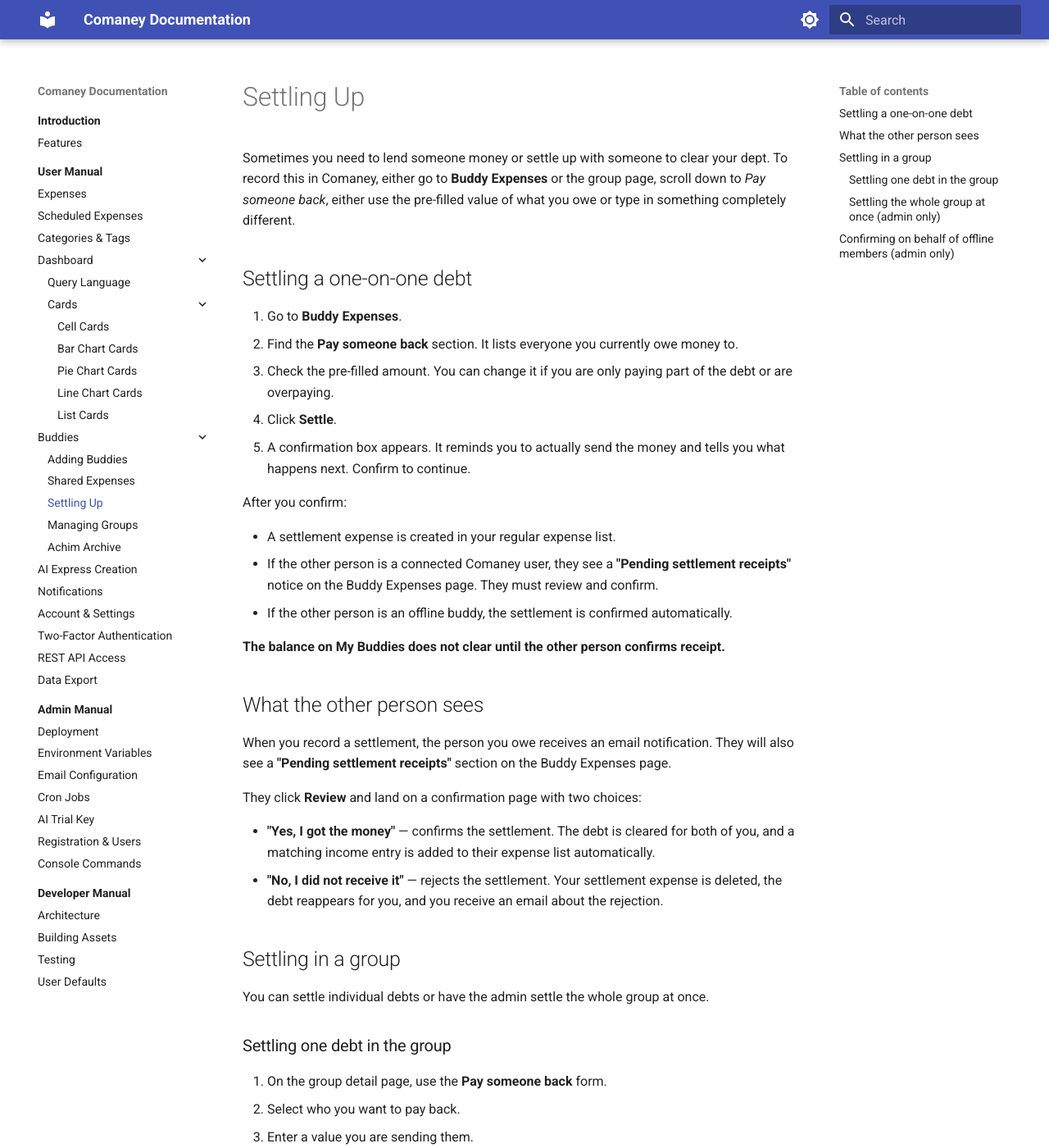
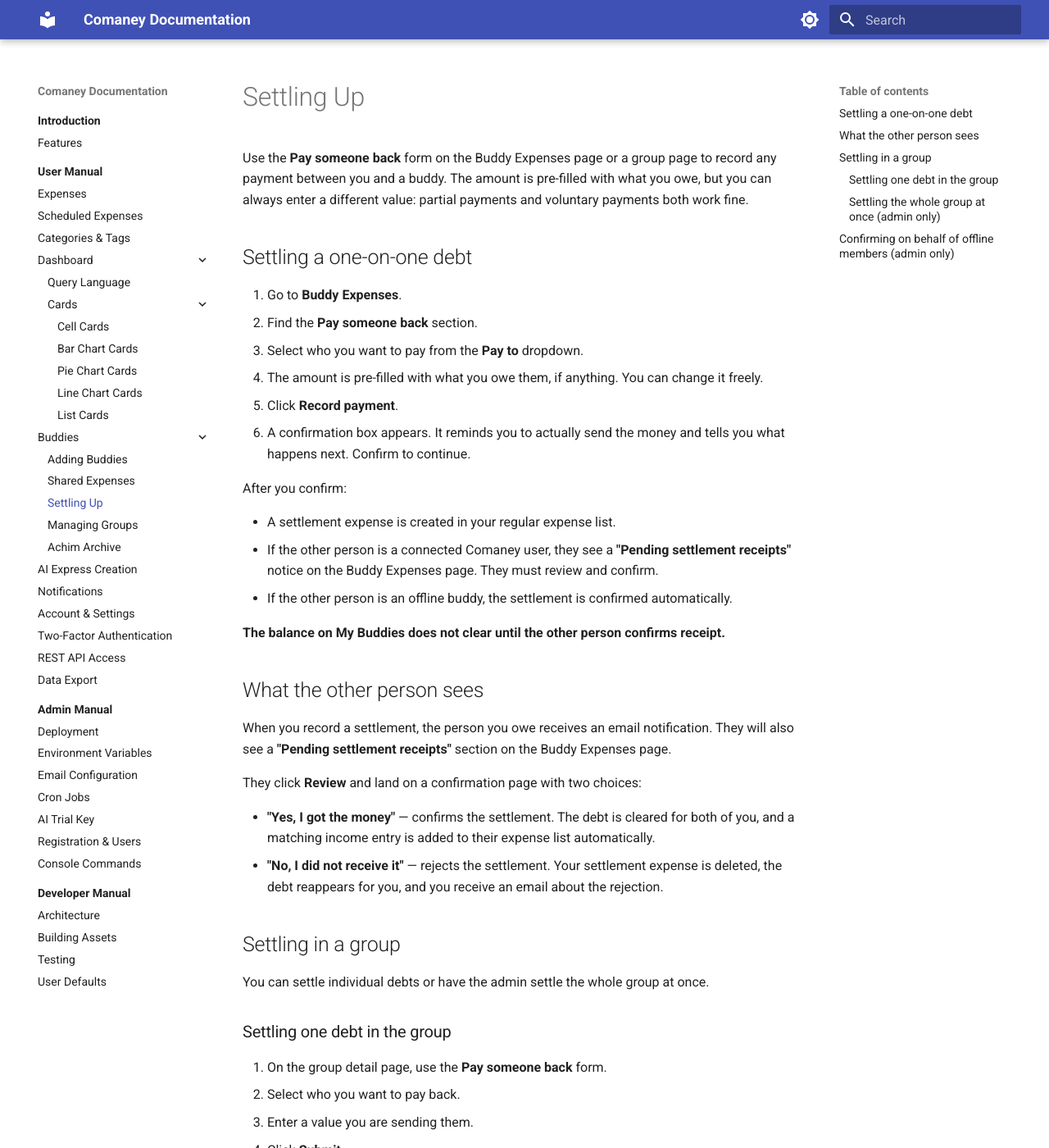
Before and after one commit to Leonetienne/Comaney, an MkDocs documentation site: the page built from docs/src/docs/user-manual/buddies/settling-up.md, in a window 1280 px wide and 1400 px high. Shown: the whole window at 82% size. Built offline with MkDocs 1.6.1 and Material for MkDocs 9.7.7, drawn with Linux system fonts in a browser that asks for light colours; some of the changed text lies outside the part shown.

Commit message:
docs: new settling for direct buddies behaviour

```diff
--- a/docs/src/docs/user-manual/buddies/settling-up.md
+++ b/docs/src/docs/user-manual/buddies/settling-up.md
@@ -1,16 +1,15 @@
 # Settling Up
 
-Sometimes you need to lend someone money or settle up with someone to clear your dept.
-To record this in Comaney, either go to **Buddy Expenses** or the group page, scroll down to *Pay someone back*,
-either use the pre-filled value of what you owe or type in something completely different.
+Use the **Pay someone back** form on the Buddy Expenses page or a group page to record any payment between you and a buddy. The amount is pre-filled with what you owe, but you can always enter a different value: partial payments and voluntary payments both work fine.
 
 ## Settling a one-on-one debt
 
 1. Go to **Buddy Expenses**.
-2. Find the **Pay someone back** section. It lists everyone you currently owe money to.
-3. Check the pre-filled amount. You can change it if you are only paying part of the debt or are overpaying.
-4. Click **Settle**.
-5. A confirmation box appears. It reminds you to actually send the money and tells you what happens next. Confirm to continue.
+2. Find the **Pay someone back** section.
+3. Select who you want to pay from the **Pay to** dropdown.
+4. The amount is pre-filled with what you owe them, if anything. You can change it freely.
+5. Click **Record payment**.
+6. A confirmation box appears. It reminds you to actually send the money and tells you what happens next. Confirm to continue.
 
 After you confirm:
 
@@ -42,7 +41,7 @@
 
 The creditor receives an email and sees a "Review" button on the group page. The confirmation flow is the same as for one-on-one settlements.
 
-If you are the group admin, you can also create settlements on behalf of offline members: select the offline member as the person paying from the dropdown.
+If you are the group admin, you can also create settlements on behalf of offline members: select the offline member as the person paying from the **Who's paying** dropdown. The same dropdown is available on the **Buddy Expenses** page for your personal offline buddies.
 
 ### Settling the whole group at once (admin only)
 
```
